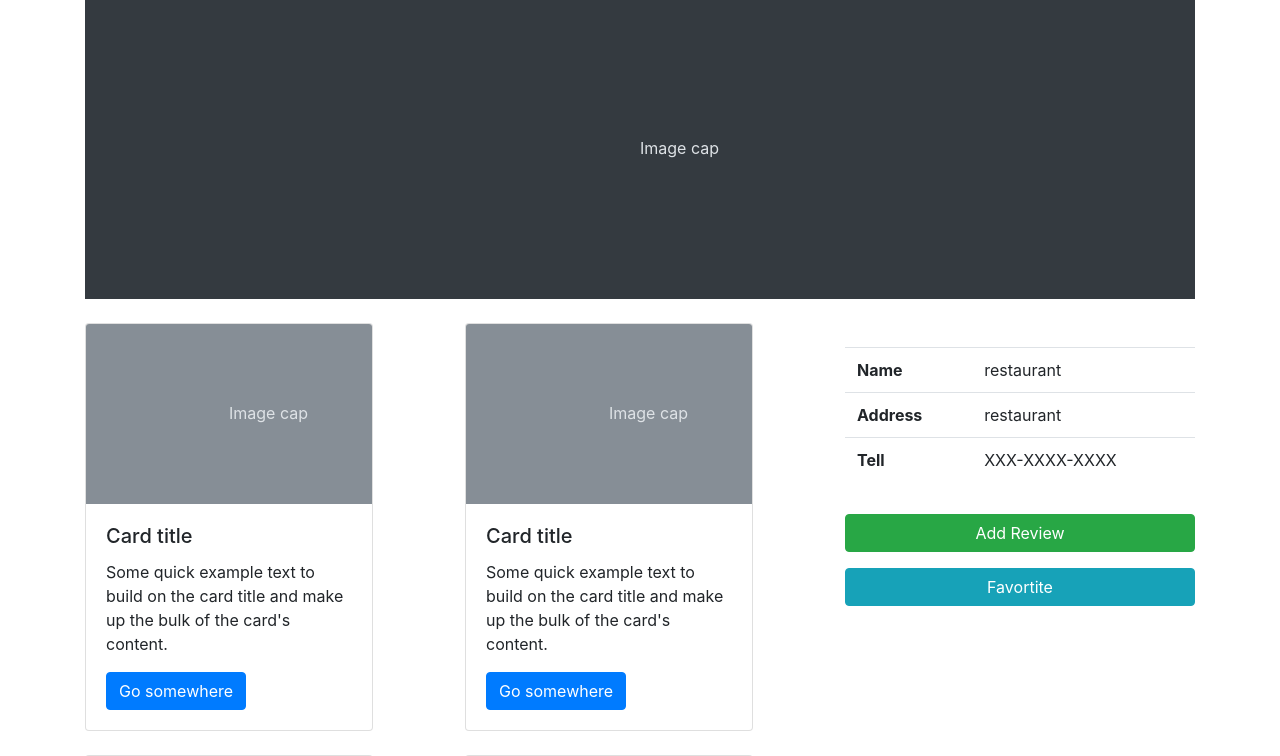
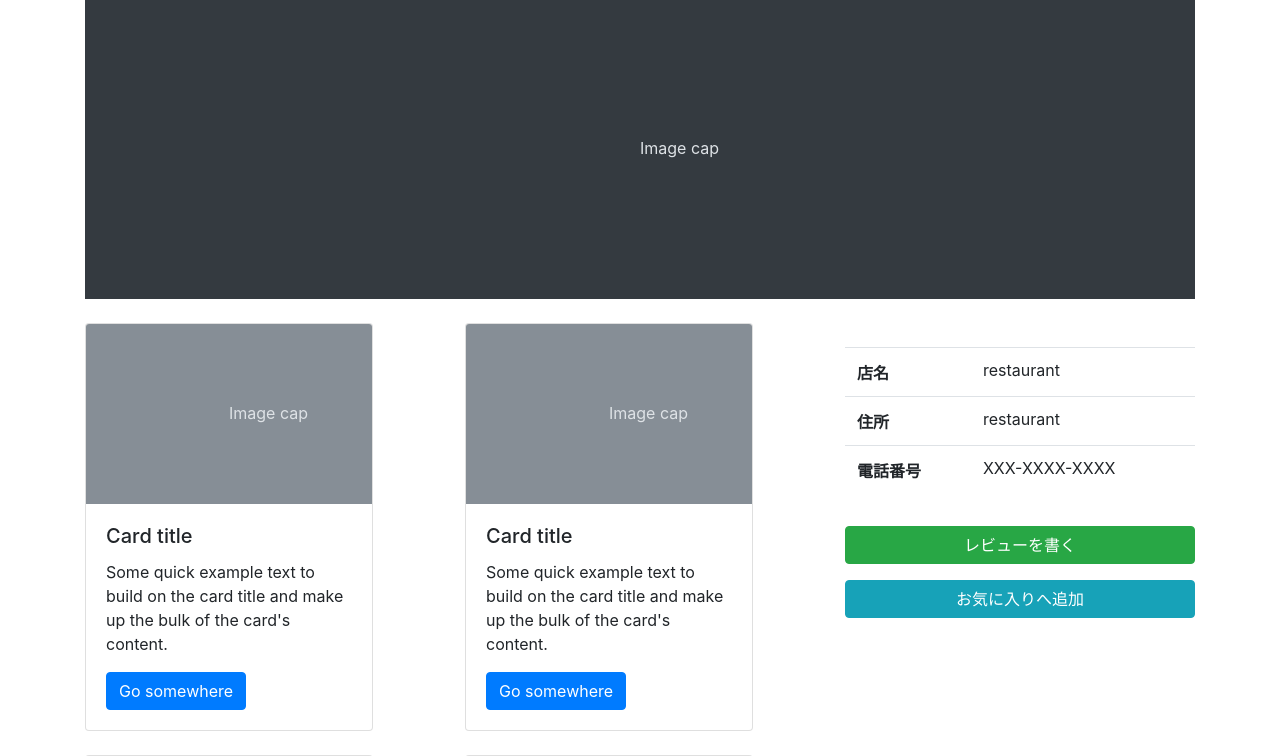
Before and after one commit to S-H-GAMELINKS/eato, a Django app: page /restaurants/1/ in a window 1280 px wide. Shown: the part 105-861 px from the top of the page. Run offline with Django 3.2, Linux system fonts and the light colour scheme; data comes from the database, SQL or seed files in the repository; parts of the project's set-up code (start-up, migrations or seed data) failed here and were passed over; some libraries are stand-ins or nearby versions.

Commit message:
飲食店の詳細画面の英語表記を日本語へ置き換えました

```diff
--- a/templates/restaurants/detail.html
+++ b/templates/restaurants/detail.html
@@ -59,28 +59,28 @@
             <table class="table mt-5">
                 <tbody>
                   <tr>
-                    <th scope="row">Name</th>
+                    <th scope="row">店名</th>
                     <td>{{ restaurant.name }}</td>
                   </tr>
                   <tr>
-                    <th scope="row">Address</th>
+                    <th scope="row">住所</th>
                     <td>{{ restaurant.address }}</td>
                   </tr>
                   <tr>
-                    <th scope="row">Tell</th>
+                    <th scope="row">電話番号</th>
                     <td>{{ restaurant.tel_number }}</td>
                   </tr>
                 </tbody>
             </table>
 
-            <button type="button" class="btn btn-success w-100 mt-3">Add Review</button>
+            <button type="button" class="btn btn-success w-100 mt-3">レビューを書く</button>
 
             <form action="{% url 'restaurants:favorites' restaurant.id %}" method="post">
               {% csrf_token %}
               {% if favorite != None and favorite.status != 0 %}
-                <button type="submit" class="btn btn-info w-100 mt-3">Unfavortite</button>
+                <button type="submit" class="btn btn-info w-100 mt-3">お気に入りから削除</button>
               {% else %}
-                <button type="submit" class="btn btn-info w-100 mt-3">Favortite</button>
+                <button type="submit" class="btn btn-info w-100 mt-3">お気に入りへ追加</button>
               {% endif %}
             </form>
         </div>
```
